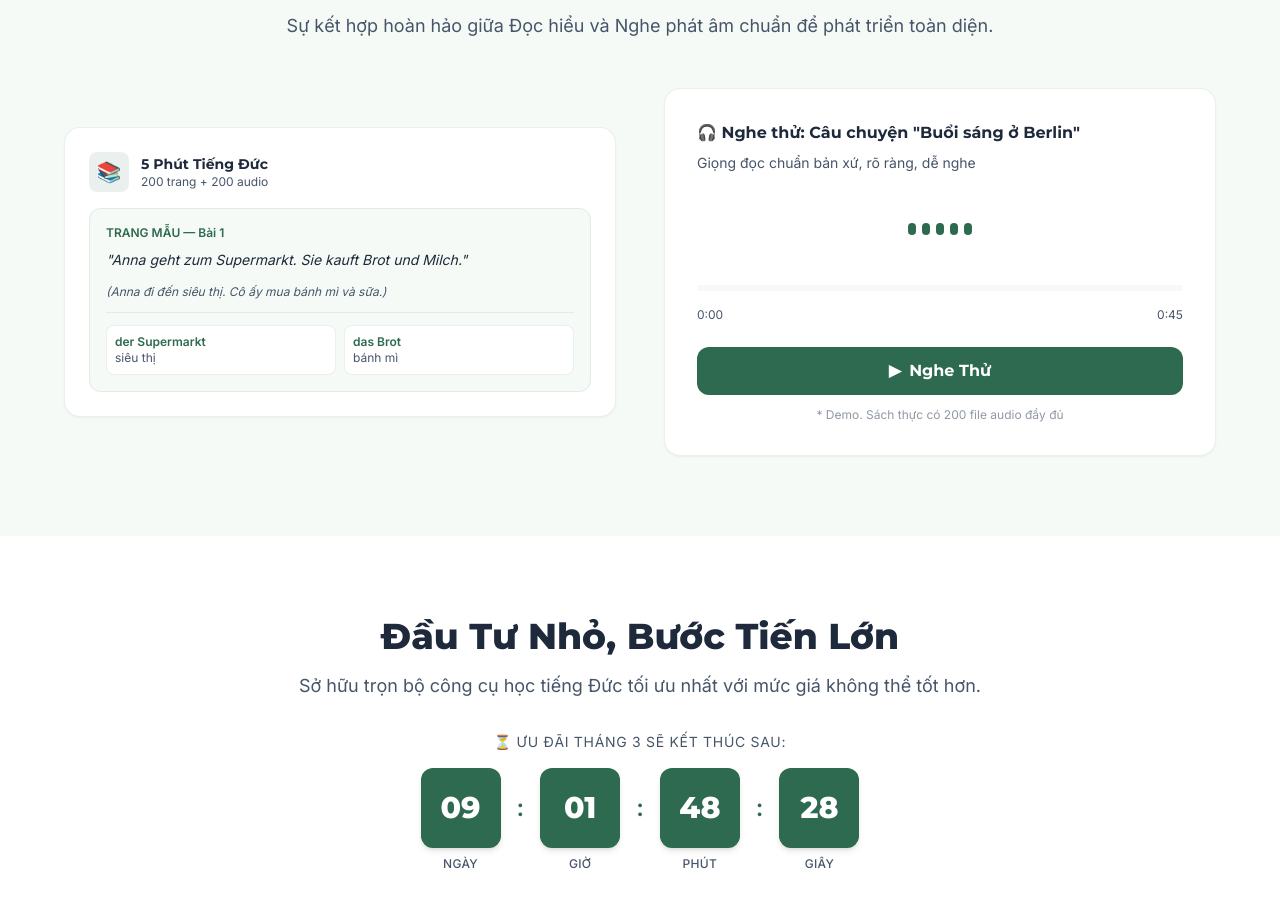
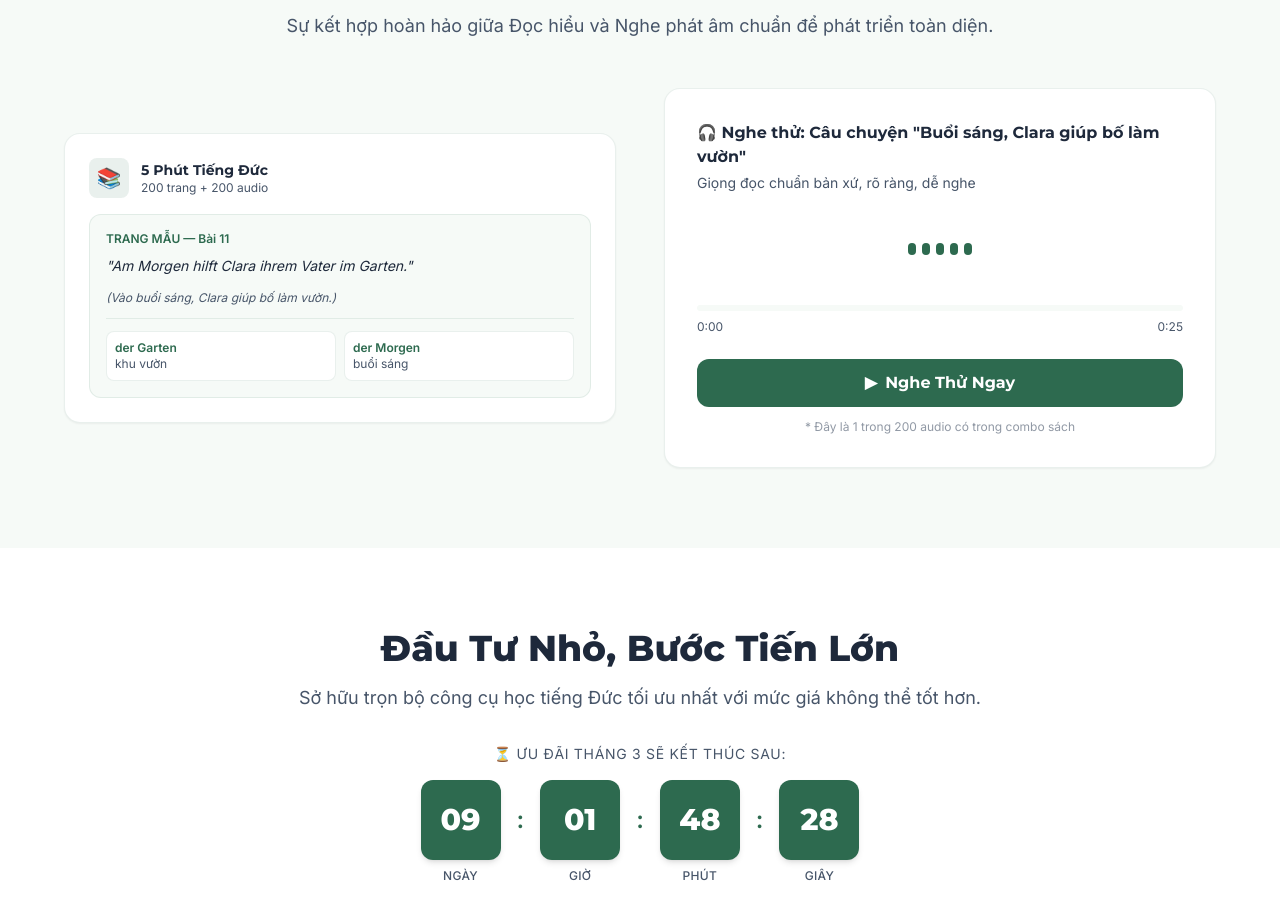
Before and after one commit to GiaBao72/5phut-page, a React (Vite) app: page / in a window 1280 px wide. Shown: the part 2210-3120 px from the top of the page. Built offline with nearby package versions, Linux system fonts and the light colour scheme.

Commit message:
feat: real audio demo - Clara garden story 1s-26s

```diff
--- a/src/components/InsideBook.jsx
+++ b/src/components/InsideBook.jsx
@@ -1,12 +1,53 @@
-import React, { useState, useRef } from 'react'
+import React, { useState, useRef, useEffect } from 'react'
 import { motion, useInView } from 'framer-motion'
 
 const soundwaveDelays = [0, 0.15, 0.3, 0.15, 0]
 
 function InsideBook() {
   const [isPlaying, setIsPlaying] = useState(false)
+  const [progress, setProgress] = useState(0)
+  const [currentTime, setCurrentTime] = useState('0:00')
+  const audioRef = useRef(null)
   const ref = useRef(null)
   const isInView = useInView(ref, { once: true, amount: 0.1 })
+
+  // Xử lý play/pause audio thật
+  const togglePlay = () => {
+    if (!audioRef.current) return
+    if (isPlaying) {
+      audioRef.current.pause()
+    } else {
+      audioRef.current.play()
+    }
+    setIsPlaying(!isPlaying)
+  }
+
+  // Cập nhật progress bar theo thời gian thật
+  useEffect(() => {
+    const audio = audioRef.current
+    if (!audio) return
+
+    const handleTimeUpdate = () => {
+      const pct = (audio.currentTime / audio.duration) * 100
+      setProgress(isNaN(pct) ? 0 : pct)
+      const mins = Math.floor(audio.currentTime / 60)
+      const secs = Math.floor(audio.currentTime % 60).toString().padStart(2, '0')
+      setCurrentTime(`${mins}:${secs}`)
+    }
+
+    const handleEnded = () => {
+      setIsPlaying(false)
+      setProgress(0)
+      setCurrentTime('0:00')
+    }
+
+    audio.addEventListener('timeupdate', handleTimeUpdate)
+    audio.addEventListener('ended', handleEnded)
+    return () => {
+      audio.removeEventListener('timeupdate', handleTimeUpdate)
+      audio.removeEventListener('ended', handleEnded)
+    }
+  }, [])
 
   return (
     <section className="py-20 px-4 bg-[#F6FAF7]">
@@ -17,6 +58,7 @@ function InsideBook() {
         </motion.div>
 
         <div className="grid grid-cols-1 lg:grid-cols-2 gap-12 items-center">
+          {/* Cột trái - Trang mẫu sách */}
           <motion.div initial={{ opacity: 0, x: -40 }} animate={isInView ? { opacity: 1, x: 0 } : { opacity: 0, x: -40 }} transition={{ duration: 0.6, delay: 0.2 }}>
             <div className="bg-white rounded-2xl p-6 border border-[#2D6A4F]/10 shadow-sm">
               <div className="flex items-center gap-3 mb-4">
@@ -29,27 +71,39 @@ function InsideBook() {
                 </div>
               </div>
               <div className="bg-[#F6FAF7] rounded-xl p-4 border border-[#2D6A4F]/10">
-                <p className="text-[#2D6A4F] text-xs font-bold mb-2">TRANG MẪU — Bài 1</p>
-                <p className="text-[#1E293B] text-sm leading-relaxed mb-3"><em>"Anna geht zum Supermarkt. Sie kauft Brot und Milch."</em></p>
-                <p className="text-[#475569] text-xs italic mb-3">(Anna đi đến siêu thị. Cô ấy mua bánh mì và sữa.)</p>
+                <p className="text-[#2D6A4F] text-xs font-bold mb-2">TRANG MẪU — Bài 11</p>
+                <p className="text-[#1E293B] text-sm leading-relaxed mb-3">
+                  <em>"Am Morgen hilft Clara ihrem Vater im Garten."</em>
+                </p>
+                <p className="text-[#475569] text-xs italic mb-3">
+                  (Vào buổi sáng, Clara giúp bố làm vườn.)
+                </p>
                 <div className="border-t border-[#2D6A4F]/10 pt-3 grid grid-cols-2 gap-2">
                   <div className="bg-white rounded-lg p-2 border border-[#2D6A4F]/10">
-                    <p className="text-[#2D6A4F] text-xs font-bold">der Supermarkt</p>
-                    <p className="text-[#475569] text-xs">siêu thị</p>
+                    <p className="text-[#2D6A4F] text-xs font-bold">der Garten</p>
+                    <p className="text-[#475569] text-xs">khu vườn</p>
                   </div>
                   <div className="bg-white rounded-lg p-2 border border-[#2D6A4F]/10">
-                    <p className="text-[#2D6A4F] text-xs font-bold">das Brot</p>
-                    <p className="text-[#475569] text-xs">bánh mì</p>
+                    <p className="text-[#2D6A4F] text-xs font-bold">der Morgen</p>
+                    <p className="text-[#475569] text-xs">buổi sáng</p>
                   </div>
                 </div>
               </div>
             </div>
           </motion.div>
 
+          {/* Cột phải - Audio player thật */}
           <motion.div initial={{ opacity: 0, x: 40 }} animate={isInView ? { opacity: 1, x: 0 } : { opacity: 0, x: 40 }} transition={{ duration: 0.6, delay: 0.3 }}>
             <div className="bg-white rounded-2xl p-8 border border-[#2D6A4F]/10 shadow-sm">
-              <h3 className="font-montserrat font-bold text-[#1E293B] mb-2">🎧 Nghe thử: Câu chuyện "Buổi sáng ở Berlin"</h3>
+              <h3 className="font-montserrat font-bold text-[#1E293B] mb-1">
+                🎧 Nghe thử: Câu chuyện "Buổi sáng, Clara giúp bố làm vườn"
+              </h3>
               <p className="text-[#475569] text-sm mb-6">Giọng đọc chuẩn bản xứ, rõ ràng, dễ nghe</p>
+
+              {/* Audio element ẩn */}
+              <audio ref={audioRef} src="/5phut-page/demo-audio.mp3" preload="metadata" />
+
+              {/* Soundwave animation */}
               <div className="flex items-center justify-center gap-1.5 h-16 mb-6">
                 {soundwaveDelays.map((delay, index) => (
                   <motion.div key={index} className="w-2 bg-[#2D6A4F] rounded-full"
@@ -58,16 +112,33 @@ function InsideBook() {
                     style={{ height: '12px' }} />
                 ))}
               </div>
-              <div className="w-full h-1.5 bg-[#F6FAF7] rounded-full mb-4">
-                <motion.div className="h-full bg-[#2D6A4F] rounded-full" animate={isPlaying ? { width: '60%' } : { width: '0%' }} transition={{ duration: 3, ease: 'linear' }} />
+
+              {/* Progress bar thật */}
+              <div className="w-full h-1.5 bg-[#F6FAF7] rounded-full mb-2 cursor-pointer"
+                onClick={(e) => {
+                  if (!audioRef.current) return
+                  const rect = e.currentTarget.getBoundingClientRect()
+                  const pct = (e.clientX - rect.left) / rect.width
+                  audioRef.current.currentTime = pct * audioRef.current.duration
+                }}
+              >
+                <div className="h-full bg-[#2D6A4F] rounded-full transition-all duration-100" style={{ width: `${progress}%` }} />
               </div>
-              <div className="flex justify-between text-xs text-[#475569] mb-6"><span>0:00</span><span>0:45</span></div>
-              <button onClick={() => setIsPlaying(!isPlaying)}
+
+              <div className="flex justify-between text-xs text-[#475569] mb-6">
+                <span>{currentTime}</span>
+                <span>0:25</span>
+              </div>
+
+              <button onClick={togglePlay}
                 className="w-full bg-[#2D6A4F] hover:bg-[#1B4D37] text-white font-montserrat font-bold py-3 rounded-xl transition-all duration-200 flex items-center justify-center gap-2">
                 <span>{isPlaying ? '⏸' : '▶'}</span>
-                {isPlaying ? 'Đang phát...' : 'Nghe Thử'}
+                {isPlaying ? 'Đang phát...' : 'Nghe Thử Ngay'}
               </button>
-              <p className="text-center text-[#475569]/60 text-xs mt-3">* Demo. Sách thực có 200 file audio đầy đủ</p>
+
+              <p className="text-center text-[#475569]/60 text-xs mt-3">
+                * Đây là 1 trong 200 audio có trong combo sách
+              </p>
             </div>
           </motion.div>
         </div>
```
Also changed, not shown: 1 other file (tests, documents, lock files or other folders).
